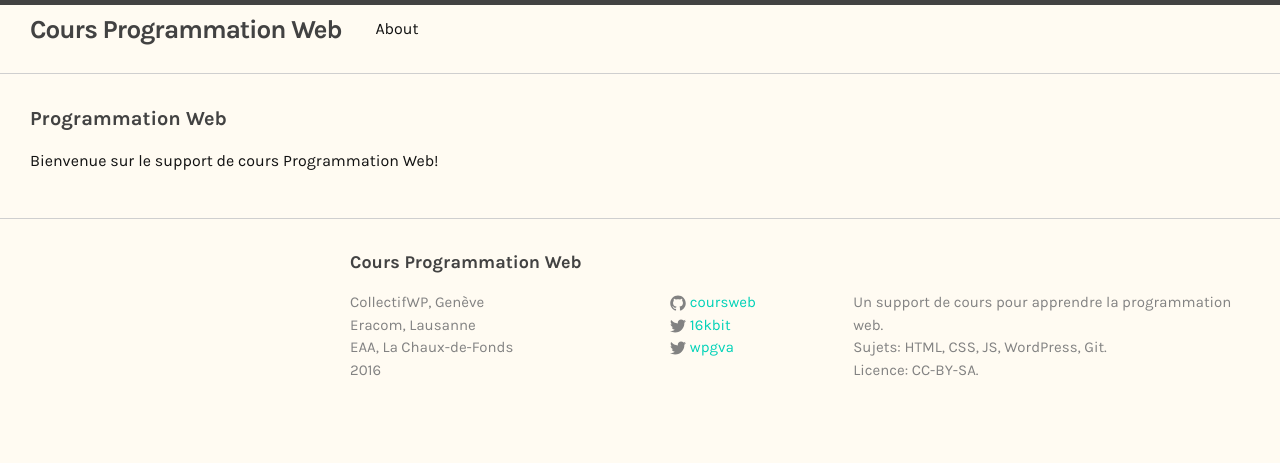
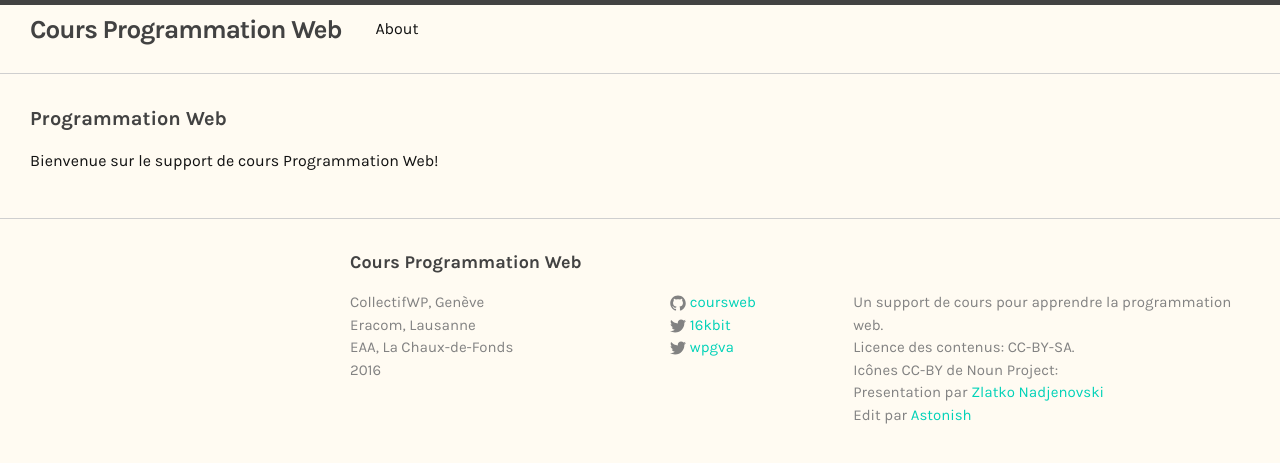
Before and after one commit to coursweb/coursweb.github.io, a Jekyll site: the page built from index.html, in a window 1280 px wide. Shown: the top 463 px of the page. Built offline with Jekyll 4.4.1, drawn with Linux system fonts in a browser that asks for light colours.

Commit message:
petites optimisations

```diff
--- a/_config.yml
+++ b/_config.yml
@@ -9,9 +9,11 @@
 title: Cours Programmation Web
 email: ms@ms-studio.net
 description: > # this means to ignore newlines until "baseurl:"
-  Un support de cours pour apprendre la programmation web. <br/>
-  Sujets: HTML, CSS, JS, WordPress, Git. <br/>
-  Licence: CC-BY-SA.
+  Un support de cours pour apprendre la programmation web.<br/>
+  Licence des contenus: CC-BY-SA.<br/>
+  Icônes CC-BY de Noun Project: <br/>
+  Presentation par <a href="https://thenounproject.com/pixelbazaar">Zlatko Nadjenovski</a><br/>
+  Edit par <a href="https://thenounproject.com/svayush52">Astonish</a>
 # baseurl: "/cours-web" # the subpath of your site, e.g. /blog
 url: "https://cours-web.ch" # the base hostname & protocol for your site
 repository: cours-web/coursweb.github.io.
```
Also changed, not shown: 1 other file.
